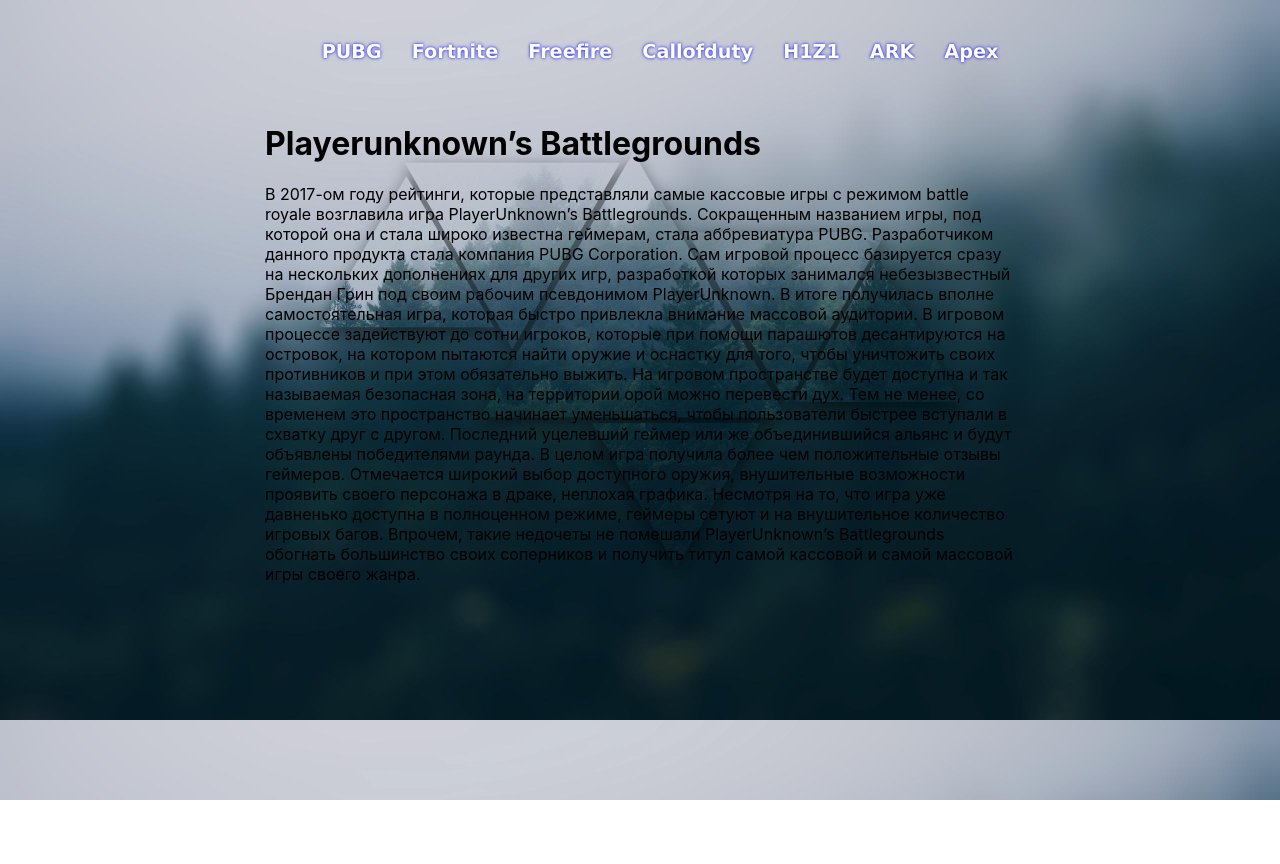
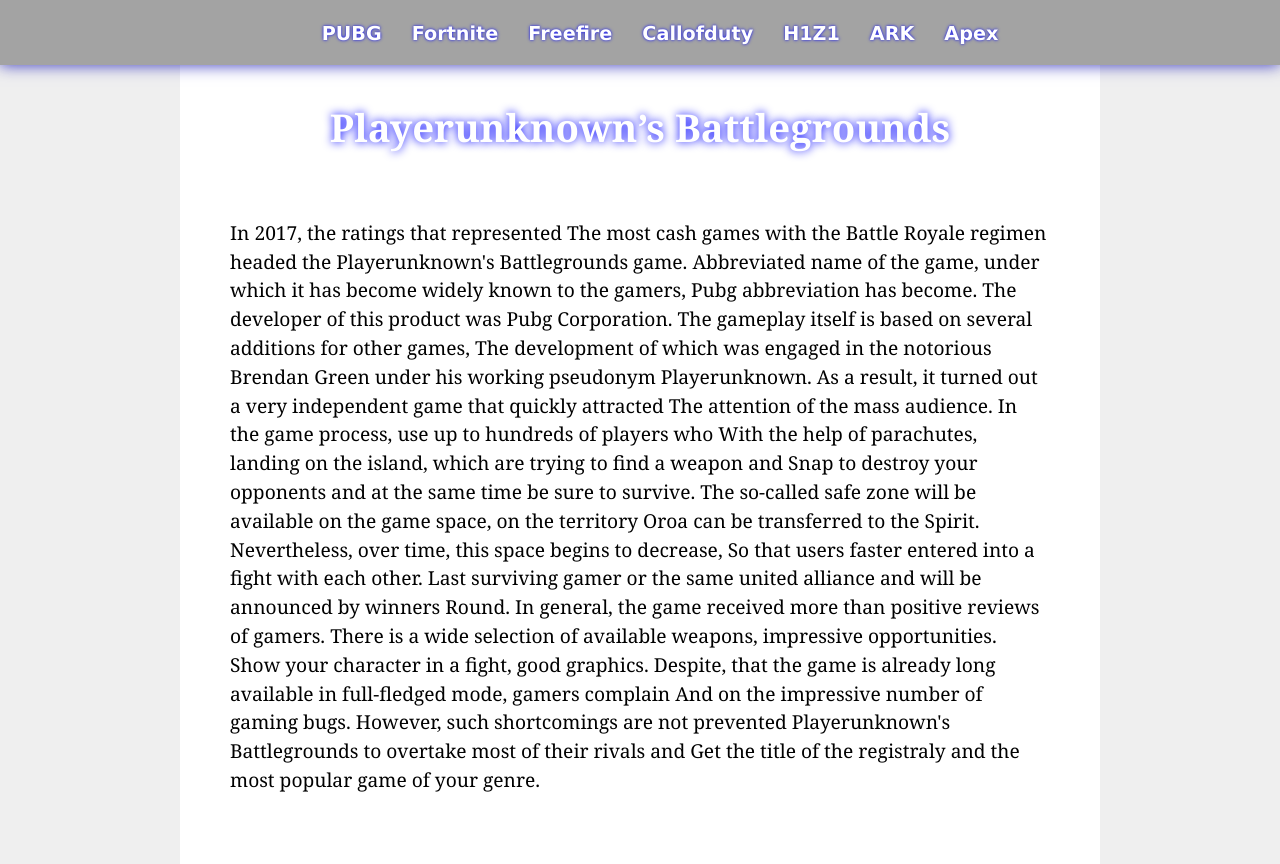
Before and after one commit to uwuMAKSON/router-example, a React (Create React App) app: page /pubg in a window 1280 px wide. Before the commit the page ends 800 px from the top, so only its background shows below. Built offline with nearby package versions, Linux system fonts and the light colour scheme.

Commit message:
added image

```diff
--- a/src/App.css
+++ b/src/App.css
@@ -1,13 +1,21 @@
 body{
-    background-image: url(./components/images/back3.jpg);
-    background-size: cover;
+    /* background-image: url(./components/images/back3.jpg);
+    background-size: cover; */
+    font-family: Georgia, 'Times New Roman', Times, serif;
+    background-color: rgba(128, 128, 128, 0.123);
+
 }
 .nav {
+
     display: flex;
     justify-content: center;
     text-align: center;
-    padding: 20px;
     font-size: 1.2rem;
+    background-color: rgb(163, 163, 163);
+    position: sticky;
+    top:0;
+    left:0;
+    box-shadow: 0 0  15px rgb(57, 57, 189);
 }
 li{
     list-style-type: none;
--- a/src/components/Home/Home.css
+++ b/src/components/Home/Home.css
@@ -0,0 +1,29 @@
+.Home{
+    max-width: 900px;
+    margin: 0 auto;
+    font-size: 1.2rem;
+    background-color: white;
+    padding: 10px;
+}
+h1{
+    color:white;
+    text-shadow: 0 0 10px blue;
+    text-align: center;
+}
+h2{
+    max-width: 500px;
+    text-align: center;
+    margin: 0 auto;
+   margin-bottom: 50px;
+   line-height: 1.5;
+border-bottom: 1px solid red;
+border-top: 1px solid red;
+border-left: 1px solid red;
+border-right: 1px solid red;
+
+
+}
+p{
+    padding: 40px;
+    line-height: 1.5;
+}
--- a/src/components/PUBG/PUBG.js
+++ b/src/components/PUBG/PUBG.js
@@ -7,27 +7,27 @@ const PUBG = () => {
   <div className={classes.PUBG}>
 
  <h1>Playerunknown’s Battlegrounds</h1>
-        <p>В 2017-ом году рейтинги, которые представляли
-самые кассовые игры с режимом battle royale возглавила игра PlayerUnknown’s Battlegrounds.
-Сокращенным названием игры, под которой она и стала широко известна геймерам,
-стала аббревиатура PUBG. Разработчиком данного продукта стала компания PUBG Corporation.
-Сам игровой процесс базируется сразу на нескольких дополнениях для других игр,
-разработкой которых занимался небезызвестный Брендан Грин под своим рабочим псевдонимом
-PlayerUnknown. В итоге получилась вполне самостоятельная игра, которая быстро привлекла
-внимание массовой аудитории. В игровом процессе задействуют до сотни игроков, которые
-при помощи парашютов десантируются на островок, на котором пытаются найти оружие и
-оснастку для того, чтобы уничтожить своих противников и при этом обязательно выжить.
-На игровом пространстве будет доступна и так называемая безопасная зона, на территории
-орой можно перевести дух. Тем не менее, со временем это пространство начинает уменьшаться,
-чтобы пользователи быстрее вступали в схватку друг с другом. Последний
-уцелевший геймер или же объединившийся альянс и будут объявлены победителями
-раунда. В целом игра получила более чем положительные отзывы геймеров.
-Отмечается широкий выбор доступного оружия, внушительные возможности
-проявить своего персонажа в драке, неплохая графика. Несмотря на то,
-что игра уже давненько доступна в полноценном режиме, геймеры сетуют
-и на внушительное количество игровых багов. Впрочем, такие недочеты не
-помешали PlayerUnknown’s Battlegrounds обогнать большинство своих соперников и
-получить титул самой кассовой и самой массовой игры своего жанра.</p>
+        <p>In 2017, the ratings that represented
+The most cash games with the Battle Royale regimen headed the Playerunknown's Battlegrounds game.
+Abbreviated name of the game, under which it has become widely known to the gamers,
+Pubg abbreviation has become.  The developer of this product was Pubg Corporation.
+The gameplay itself is based on several additions for other games,
+The development of which was engaged in the notorious Brendan Green under his working pseudonym
+Playerunknown.  As a result, it turned out a very independent game that quickly attracted
+The attention of the mass audience.  In the game process, use up to hundreds of players who
+With the help of parachutes, landing on the island, which are trying to find a weapon and
+Snap to destroy your opponents and at the same time be sure to survive.
+The so-called safe zone will be available on the game space, on the territory
+Oroa can be transferred to the Spirit.  Nevertheless, over time, this space begins to decrease,
+So that users faster entered into a fight with each other.  Last
+surviving gamer or the same united alliance and will be announced by winners
+Round.  In general, the game received more than positive reviews of gamers.
+There is a wide selection of available weapons, impressive opportunities.
+Show your character in a fight, good graphics.  Despite,
+that the game is already long available in full-fledged mode, gamers complain
+And on the impressive number of gaming bugs.  However, such shortcomings are not
+prevented Playerunknown's Battlegrounds to overtake most of their rivals and
+Get the title of the registraly and the most popular game of your genre.</p>
         </div>
 
 
--- a/src/components/PUBG/PUBG.module.css
+++ b/src/components/PUBG/PUBG.module.css
@@ -1,6 +1,7 @@
 .PUBG{
-    max-width: 750px;
+    max-width: 900px;
     margin: 0 auto;
-    font-size: 1rem;
-
+    font-size: 1.2rem;
+    background-color: white;
+    padding: 10px;
 }
```
Also changed, not shown: src/components/Home/Home.js (+28 -1 lines).
